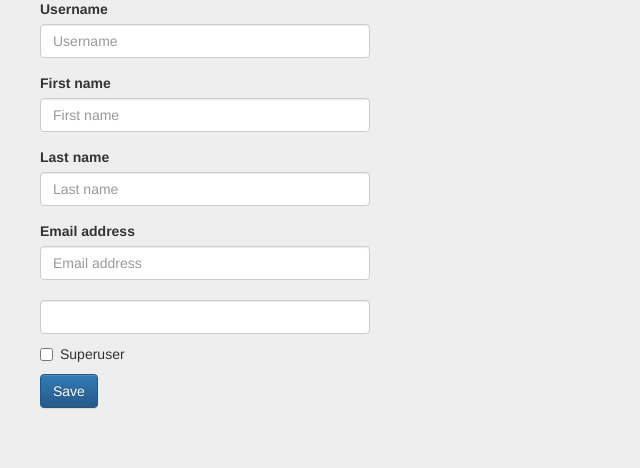
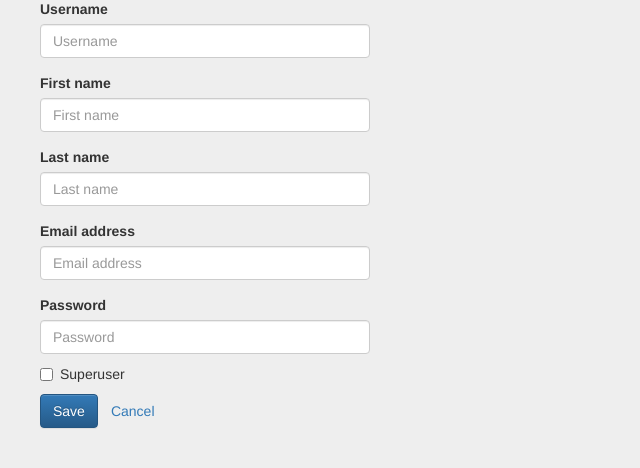
Before and after one commit to pawelzar/python-django-crm, a Django app: page /user/new/ in a window 1280 px wide. Shown: the part 229-697 px from the top of the page, without its empty margins (0-640 px from the left). Run offline with Django 3.2, Linux system fonts and the light colour scheme; the visitor is signed in with stand-in values (Sample User, id 1); some libraries are stand-ins or nearby versions.

Commit message:
Fixed values display in forms

```diff
--- a/crm/forms.py
+++ b/crm/forms.py
@@ -9,6 +9,9 @@ class CompanyForm(forms.ModelForm):
     class Meta:
         model = Company
         fields = ('name', 'city', 'street', 'postal_code', 'number')
+
+    def __init__(self, *args, **kwargs):
+        super(CompanyForm, self).__init__(*args, **kwargs)
 
     def clean_postal_code(self):
         cd = self.cleaned_data
@@ -23,7 +26,7 @@ class CompanyForm(forms.ModelForm):
         cd = self.cleaned_data
         number = cd.get('number')
 
-        if not str(number).isnumeric() and len(number) != 10:
+        if not str(number).isnumeric() or len(number) != 10:
             raise forms.ValidationError("Must consist of 10 digits.")
 
         return number
@@ -33,7 +36,7 @@ class AddUserForm(forms.ModelForm):
 
     class Meta:
         model = User
-        fields = ('username', 'first_name', 'last_name', 'email',)
+        fields = ('username', 'first_name', 'last_name', 'email', 'password')
 
 
 class EditUserForm(forms.ModelForm):
--- a/crm/templates/company/company_edit.html
+++ b/crm/templates/company/company_edit.html
@@ -14,6 +14,7 @@
         </fieldset>
         {% endfor %}
         <button type="submit" class="save btn btn-primary pull-left">Save</button>
+        <a class="btn btn-inverse" href="{% url 'company_list' %}">Cancel</a>
     </form>
 </div>
 {% endblock %}
--- a/crm/templates/user/user_add.html
+++ b/crm/templates/user/user_add.html
@@ -7,23 +7,28 @@
     <form method="POST" class="user-form">
         {% csrf_token %}
         {% for field in form %}
-            {% if field.label != "Password" and field.name != "is_superuser" %}
-            <fieldset class="form-group">
-                <label class="control-label" for="id_{{ field.name }}">{{ field.label }}</label>
-                {{ field.errors }}
-                <input type="text" class="form-control" name="{{ field.name }}" id="id_{{ field.name }}" placeholder="{{ field.label }}">
-            </fieldset>
+        {% if field.label != "Password" and field.name != "Superuser status" %}
+        <fieldset class="form-group">
+            <label class="control-label">{{ field.label }}</label>
+            {{ field.errors }}
+            {% if field.value %}
+                <input type="text" class="form-control" name="{{ field.name }}" value="{{ field.value }}">
+            {% else %}
+                <input type="text" class="form-control" name="{{ field.name }}" placeholder="{{ field.label }}">
             {% endif %}
+        </fieldset>
+        {% endif %}
         {% endfor %}
-        <label class="control-label" for="id_{{ form.password.name }}">{{ form.password.label }}</label>
+        <label class="control-label">{{ form.password.label }}</label>
         {{ form.password.errors }}
-        <input type="password" class="form-control" name="{{ form.password.name }}" id="id_{{ form.password.name }}" placeholder="{{ form.password.label }}">
+        <input type="password" class="form-control" name="{{ form.password.name }}" placeholder="{{ form.password.label }}">
         <div class="checkbox">
             <label>
                 <input type="checkbox" name="is_superuser">Superuser
             </label>
         </div>
         <button type="submit" class="save btn btn-primary pull-left">Save</button>
+        <a class="btn btn-inverse" href="{% url 'user_list' %}">Cancel</a>
     </form>
 </div>
 {% endblock %}
```
Also changed, not shown: crm/templates/company/company_add.html (+7 -2 lines), crm/templates/user/user_edit.html (+8 -3 lines).
